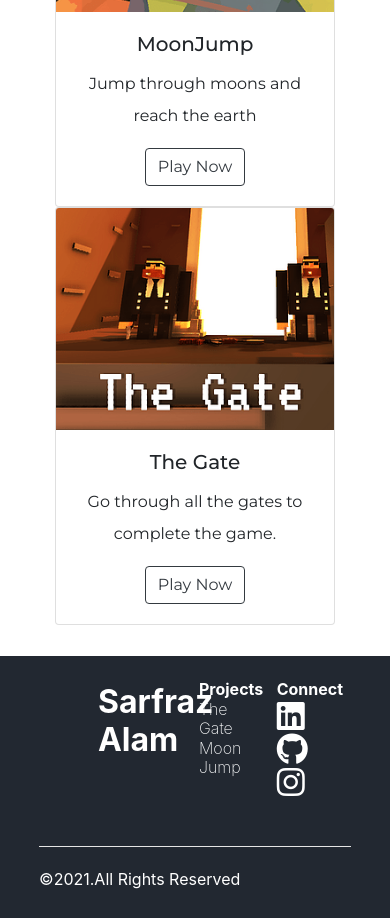
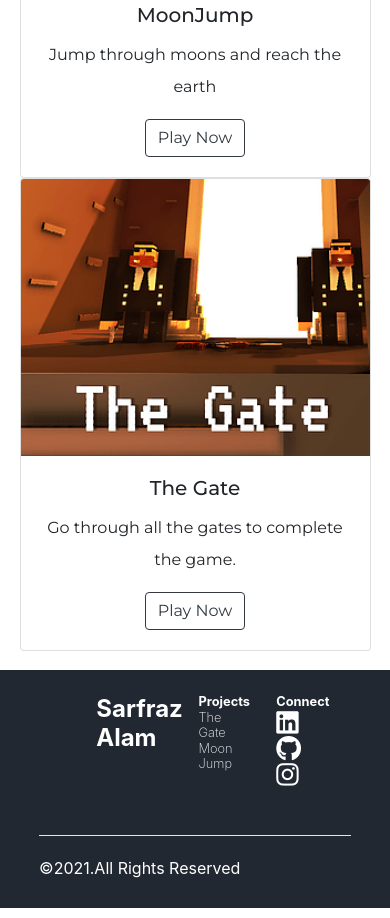
Before and after one commit to Sarfraz-droid/DTCFestWebsite, a plain HTML site: page page2.html in a window 390 px wide. Shown: the part 509-1427 px from the top of the page. Drawn offline with nearby package versions, Linux system fonts and the light colour scheme.

Commit message:
mobileoptimization

```diff
--- a/page2.html
+++ b/page2.html
@@ -28,7 +28,7 @@
             <div class="collapse navbar-collapse " id="navbarNav">
                 <ul class="navbar-nav ml-auto">
                     <a class="nav-link navigation-button text-white" href="index.html#gallery">Gallery</a>
-                    <a class="nav-link navigation-button text-white" href="page2.html">Projects</a>
+                    <a class="nav-link navigation-button text-white active" href="page2.html">Projects</a>
                     <a class="nav-link navigation-button text-white" href="index.html#about">About</a>
                     <a class="contact-btn nav-link text-white" href="index.html#contact">Contact</a>
                 </ul>
--- a/style.css
+++ b/style.css
@@ -167,16 +167,20 @@ hr {
 
 @media(max-width: 1028px) {
     h4 {
-        font-size: 1rem;
+        font-size: .8rem;
     }
     h3 {
+        font-size: 1.5rem;
+    }
+    h2 {
         font-size: 1.5rem;
     }
     .message-label {
         visibility: hidden;
     }
     li {
-        text-align: center;
+        margin: 5%;
+        text-align: left;
     }
     #profile {
         margin-left: 5rem;
@@ -185,4 +189,7 @@ hr {
     .g-img {
         width: 60%;
     }
+    .section {
+        padding: 0% 0%;
+    }
 }
```
Also changed, not shown: index.html (+2 -2 lines).
